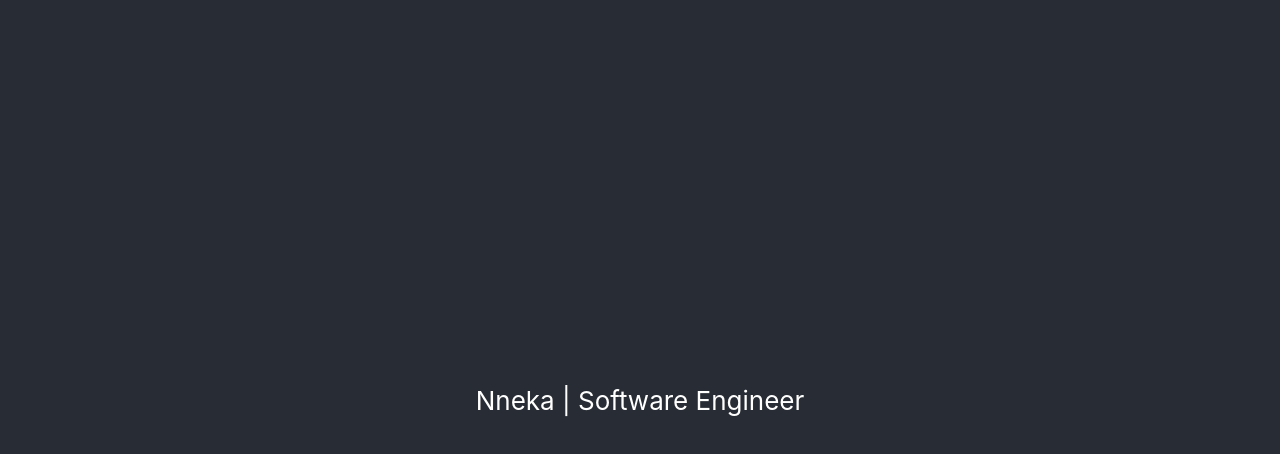
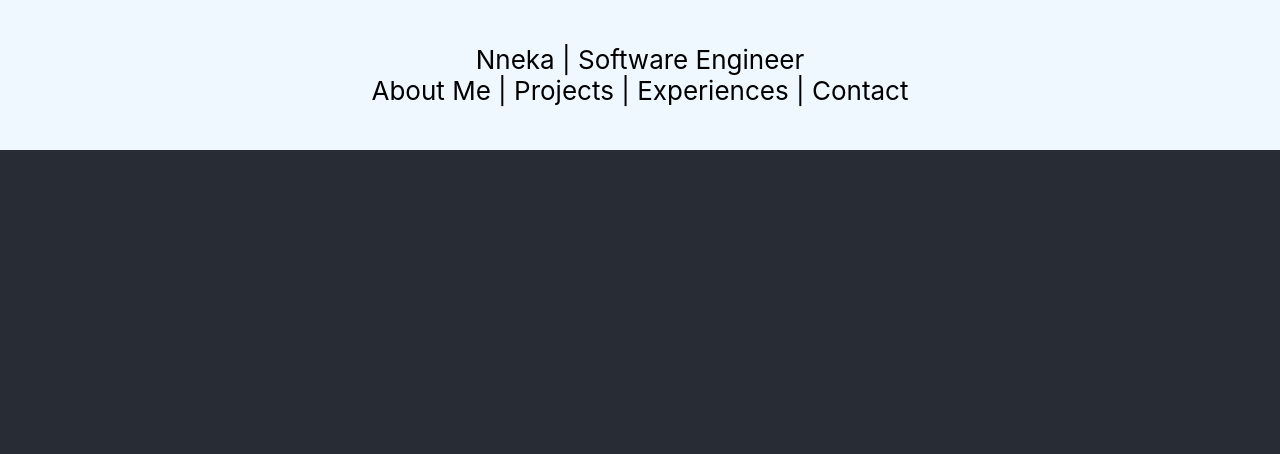
Before and after one commit to nnekauf/portfolio, a React (Create React App) app: page / in a window 1280 px wide. Shown: the top 454 px of the page. Built offline with nearby package versions, Linux system fonts and the light colour scheme.

Commit message:
adds under construction gif to images folder

```diff
--- a/src/App.css
+++ b/src/App.css
@@ -24,6 +24,20 @@
   color: white;
 }
 
+.NavBar {
+  background-color: aliceblue;
+  color: black;
+  width: 100%;
+  height: 150px;
+  position: fixed;
+  top: 0px;
+  /* display: inline-block; */
+  vertical-align: middle;
+
+  justify-content: center;
+  align-content: center;
+}
+
 .App-link {
   color: #61dafb;
 }
--- a/src/components/NavBar.js
+++ b/src/components/NavBar.js
@@ -3,7 +3,7 @@ import React from "react"
 const NavBar = () => {
     return (
         <div className = "NavBar">
-            <span>Nneka | Software Engineer</span>
+            <div>Nneka | Software Engineer</div> <div>About Me | Projects | Experiences | Contact</div>
         </div>
     )
 }
```
Also changed, not shown: src/images/portfolio_portait.png, src/images/under_construction_giphy.webp (added).
